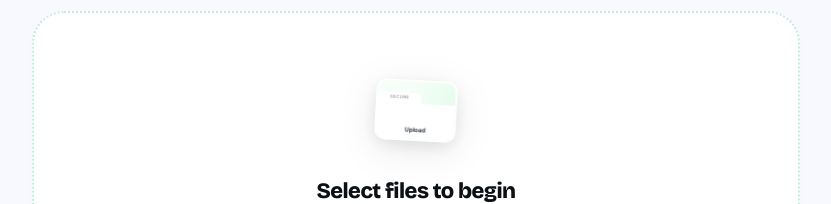
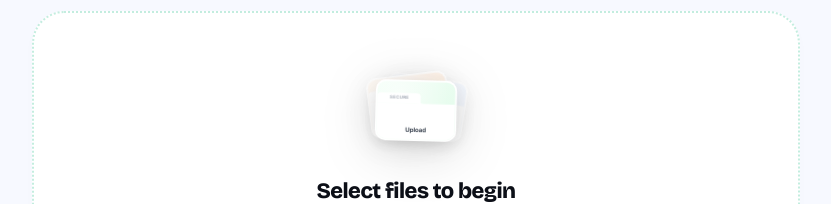
Before and after one commit to siddharth-fr/edita, a Next.js app: page /tools/merge-pdf in a window 1280 px wide. Shown: the part 338-542 px from the top of the page, without its empty margins (224-1055 px from the left). Built offline with nearby package versions, Linux system fonts and the light colour scheme.

Commit message:
upload page ui improvement by adding animation and 3 files

```diff
--- a/src/components/tools/UploadDropzone.tsx
+++ b/src/components/tools/UploadDropzone.tsx
@@ -73,16 +73,58 @@ export function UploadDropzone({ onUpload, accept, multiple = true }: UploadDrop
 
       <div className="flex flex-col items-center pointer-events-none px-8">
 
-        {/* Toolcard — Proportional & Sharp (Scaled down from a larger base) */}
+        {/* Toolcard Stack — Modern & Clean folder clusters */}
         <div
           style={{
             position: 'relative',
-            width: 140, // Base size for accurate proportions
+            width: 140,
             marginBottom: 12,
             marginTop: -20,
-            transform: `scale(0.58) ${isDragging ? 'translateY(-12px) rotate(8deg)' : 'rotate(3deg)'}`,
+            transform: `scale(0.58)`,
             transition: `all 0.6s ${SPRING}`,
-            filter: 'drop-shadow(0 14px 30px rgba(0,0,0,0.09))',
+          }}
+        >
+          {/* Back Card 2 - Blue Theme */}
+          <div style={{
+            position: 'absolute',
+            inset: 0,
+            transform: isDragging ? 'translate(28px, -14px) rotate(14deg)' : 'translate(15px, -6px) rotate(9deg)',
+            transition: `all 0.7s ${SPRING}`,
+            opacity: 0.5,
+            filter: 'drop-shadow(0 10px 25px rgba(0,0,0,0.06))',
+          }}>
+            <CardFace
+              label="Secure"
+              category="ENCRYPT"
+              gradient="linear-gradient(135deg,#F5F9FF,#E6F0FF)"
+              size={140}
+            />
+          </div>
+
+          {/* Back Card 1 - Orange Theme */}
+          <div style={{
+            position: 'absolute',
+            inset: 0,
+            transform: isDragging ? 'translate(-24px, -18px) rotate(-12deg)' : 'translate(-12px, -10px) rotate(-7deg)',
+            transition: `all 0.65s ${SPRING}`,
+            opacity: 0.75,
+            filter: 'drop-shadow(0 12px 30px rgba(0,0,0,0.08))',
+          }}>
+            <CardFace
+              label="Private"
+              category="CLOUD"
+              gradient="linear-gradient(135deg,#FFF6EC,#FFEAD8)"
+              size={140}
+            />
+          </div>
+
+          {/* Front Card - Green Theme (Main) */}
+          <div
+            style={{
+              position: 'relative',
+              transform: isDragging ? 'translateY(-12px) rotate(3deg)' : 'rotate(1.5deg)',
+              transition: `all 0.6s ${SPRING}`,
+              filter: 'drop-shadow(0 16px 45px rgba(0,0,0,0.14))',
             }}
           >
             <CardFace
@@ -91,6 +133,7 @@ export function UploadDropzone({ onUpload, accept, multiple = true }: UploadDrop
               gradient="linear-gradient(135deg,#F3FFF7,#E2FBEA)"
               size={140}
             />
+          </div>
         </div>
 
         <h3
```
Lines whose indentation alone changed are shown as unchanged.
